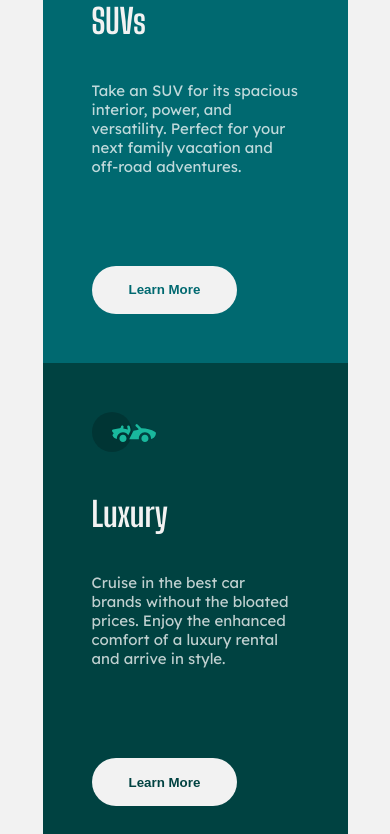
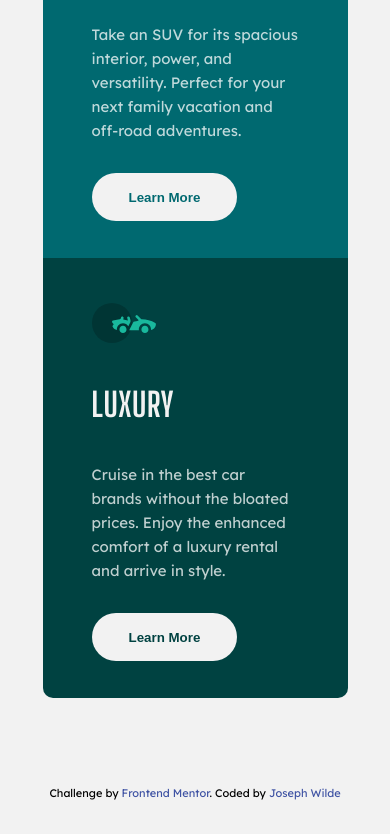
Before and after one commit to RazeUrWeapon/FEM-3-col-preview, a website: page index.html in a window 390 px wide. Shown: the part 710-1544 px from the top of the page. After the commit the page ends 1510 px from the top, so only its background shows below. Drawn offline with nearby package versions, Linux system fonts and the light colour scheme; files that its build step writes are made by us from their sources.

Commit message:
Updated breakpoints and mobile design

```diff
--- a/app/scss/globals/layout.scss
+++ b/app/scss/globals/layout.scss
@@ -5,19 +5,19 @@ h2 {
 }
 
 p {
-	margin-bottom: rem(90);
+	margin-bottom: rem(87);
+	@include breakpoint-down(small) {
+		margin-bottom: rem(30);
+	}
 }
 
 .container {
 	display: flex;
 	align-items: center;
+	justify-content: center;
 	margin: auto;
-	height: 100vh;
+	min-height: 100vh;
 	max-width: rem(920);
-	@include breakpoint-down(small) {
-		justify-content: center;
-		height: fit-content;
-	}
 }
 
 .cards {
@@ -27,8 +27,7 @@ p {
 	max-height: rem(500);
 	@include breakpoint-down(small) {
 		flex-direction: column;
-		flex-wrap: wrap;
-		max-height: rem(1500);
+		max-height: max-content;
 		margin: rem(88) 0 rem(88);
 	}
 }
@@ -36,8 +35,11 @@ p {
 .sedans,
 .suvs,
 .luxury {
-	padding: rem(49);
+	padding: rem(45) rem(49) rem(47);
 	max-width: rem(305);
+	@include breakpoint-down(small) {
+		max-height: rem(440);
+	}
 }
 
 .btn {
--- a/app/scss/globals/typography.scss
+++ b/app/scss/globals/typography.scss
@@ -9,14 +9,17 @@ h3 {
 
 h2 {
 	font-family: var(--font-header);
-	font-size: rem(34);
+	font-size: rem(33);
 	color: var(--very-ltgray);
+	text-transform: uppercase;
+	letter-spacing: rem(0.8);
 }
 
 p {
 	font-family: var(--font-main);
 	font-size: rem(15);
 	color: var(--trans-white-paragraph);
+	line-height: 1.6;
 }
 
 a,
--- a/app/scss/util/breakpoints.scss
+++ b/app/scss/util/breakpoints.scss
@@ -5,9 +5,9 @@ $breakpoints-up: (
 	'xlarge': '87.5em',
 );
 
-// 639px, 1149px, 1399px
+// 960px, 1149px, 1399px
 $breakpoints-down: (
-	'small': '46.875em',
+	'small': '60em',
 	'medium': '71.8125em',
 	'large': '87.4375em',
 );
```
